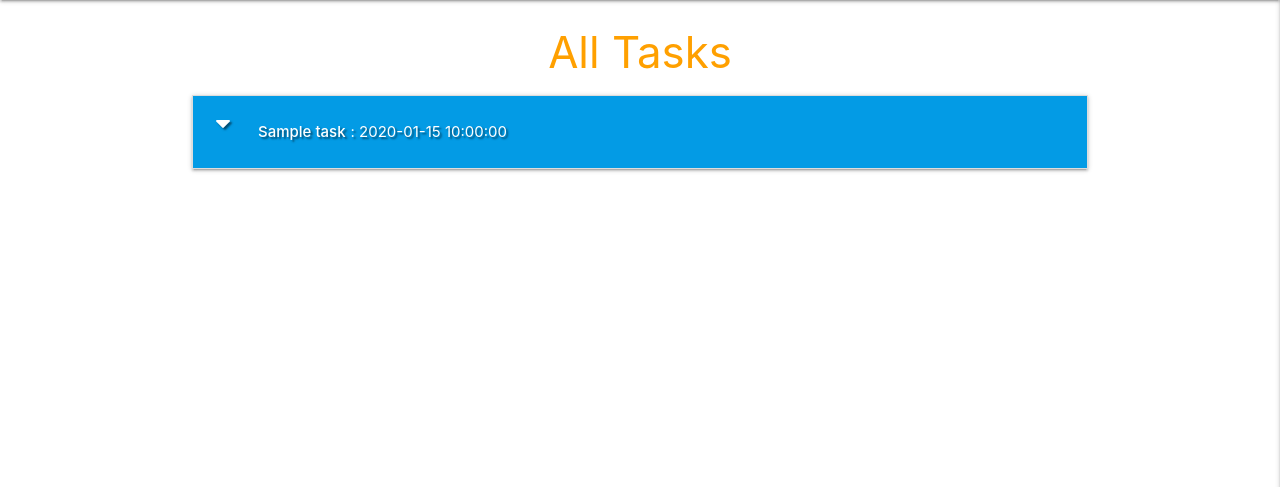
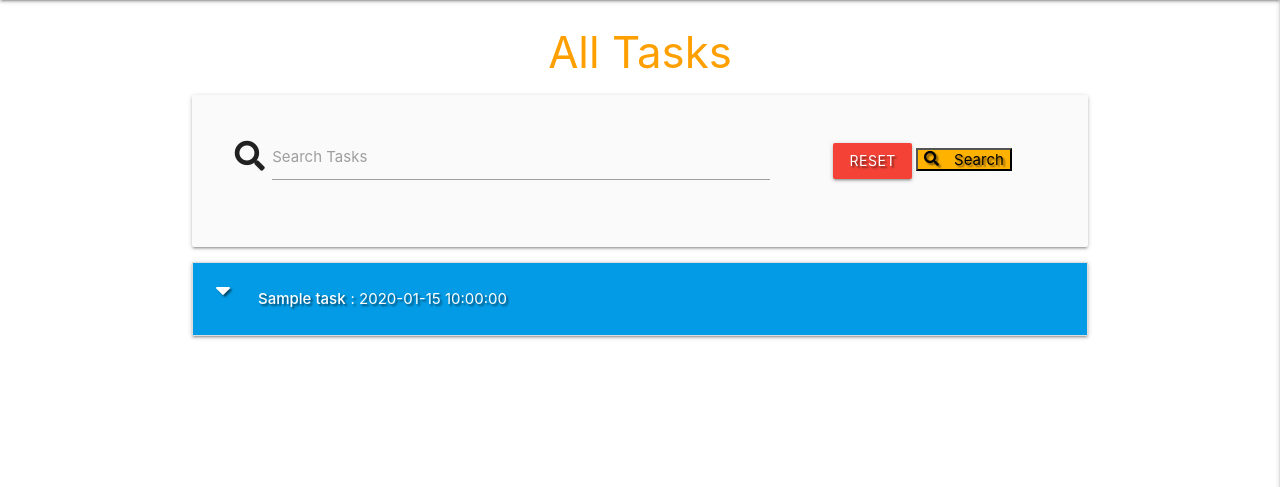
Before and after one commit to 8Stringking/Task-Management, a Flask app: page / in a window 1280 px wide. Shown: the part 64-551 px from the top of the page. Run offline with Flask 2, Linux system fonts and the light colour scheme; a database or web service that is not in the repository returns one stand-in record (values such as "Sample title"); some libraries are stand-ins or nearby versions.

Commit message:
added search bar functionality

```diff
--- a/app.py
+++ b/app.py
@@ -22,6 +22,13 @@ mongo = PyMongo(app)
 @app.route("/get_tasks")
 def get_tasks():
     tasks = list(mongo.db.tasks.find())
+    return render_template("tasks.html", tasks=tasks)
+
+
+@app.route("/search", methods=["GET", "POST"])
+def search():
+    query = request.form.get("query")
+    tasks = list(mongo.db.tasks.find({"$text": {"$search": query}}))
     return render_template("tasks.html", tasks=tasks)
 
 
--- a/templates/tasks.html
+++ b/templates/tasks.html
@@ -1,15 +1,34 @@
 {% extends "base.html" %}
 {% block content %}
 
-<h3 class="amber-text text-darken-2 center-align">All Tasks</h3>
+    <h3 class="amber-text text-darken-2 center-align">All Tasks</h3>
 
+    <div class="row card-panel grey lighten-5">
+        <form action="{{ url_for('search') }}" method="post" class="col s12">
+            <div class="row valign-wrapper center-align">
+                <div class="input-field col s12 m8">
+                    <i class="fas fa-search prefix amber-text-accent-2"></i>
+                    <input type="text" name="query" minlength="3" id="query" class="validate" required>
+                    <label for="query">Search Tasks</label>
+                </div>
+                <div class="col s12 m4">
+                    <a href="{{ url_for('get_tasks') }}" class="red btn text-shadow">Reset</a>
+                    <button type="submit" class="amber darken-1 text-shadow">
+                        <i class="fas fa-search left"></i> Search
+                    </button>
+                </div>
+            </div>
+        </form>
+    </div>
+
+    {% if tasks|length > 0%}
     <ul class="collapsible">
         {% for task in tasks %}
         <li>
             <div class="collapsible-header white-text light-blue darken-1 text-shadow">
                 <div class="col s3">
                     <i class="fas fa-caret-down"></i>
-                    {% if session.user|lower == task.created_by|lower%}
+                    {% if session.user|lower == task.created_by|lower %}
                         <a href="{{ url_for('delete_task', task_id=task._id) }}" class="btn-small green accent-4">Done</a>
                         <a href="{{ url_for('edit_task', task_id=task._id) }}" class="btn-small orange accent-2">Edit</a>
                     {% endif %}
@@ -30,5 +49,8 @@
         </li>
         {% endfor %}
     </ul>
+    {% else %}
+        <h3 class="red-text text-darken-2 center-align">No Results Found</h3>
+    {% endif %}
 
 {% endblock %}
```
